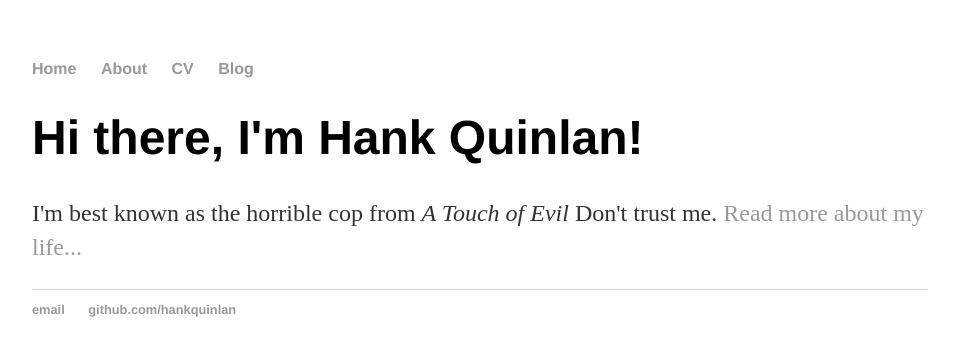
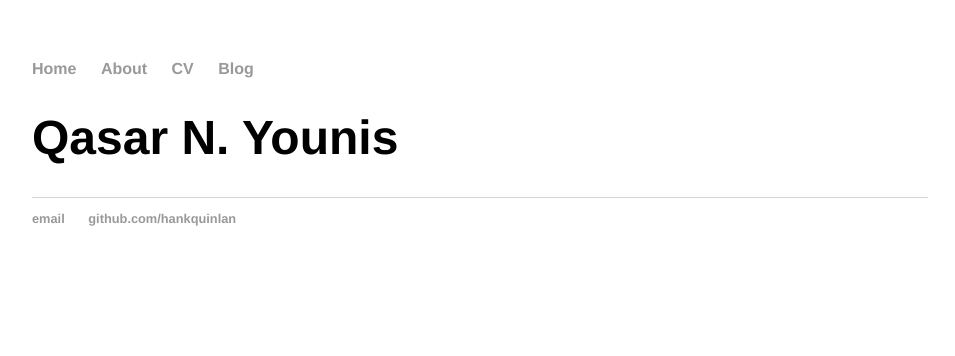
Before and after one commit to qasar/qasar.github.io, a Jekyll site: the page built from index.html, in a window 1280 px wide. Shown: the top 356 px of the page, without its empty margins (160-1115 px from the left). Built offline with Jekyll 4.4.1, drawn with Linux system fonts in a browser that asks for light colours.

Commit message:
Update index.html
first changes to make it a custom website

```diff
--- a/index.html
+++ b/index.html
@@ -3,6 +3,5 @@ layout: default
 title: Hank Quinlan, Horrible Cop
 ---
 <div class="blurb">
-	<h1>Hi there, I'm Hank Quinlan!</h1>
-	<p>I'm best known as the horrible cop from <em>A Touch of Evil</em> Don't trust me. <a href="/about">Read more about my life...</a></p>
+	<h1>Qasar N. Younis</h1>
 </div><!-- /.blurb -->
```
